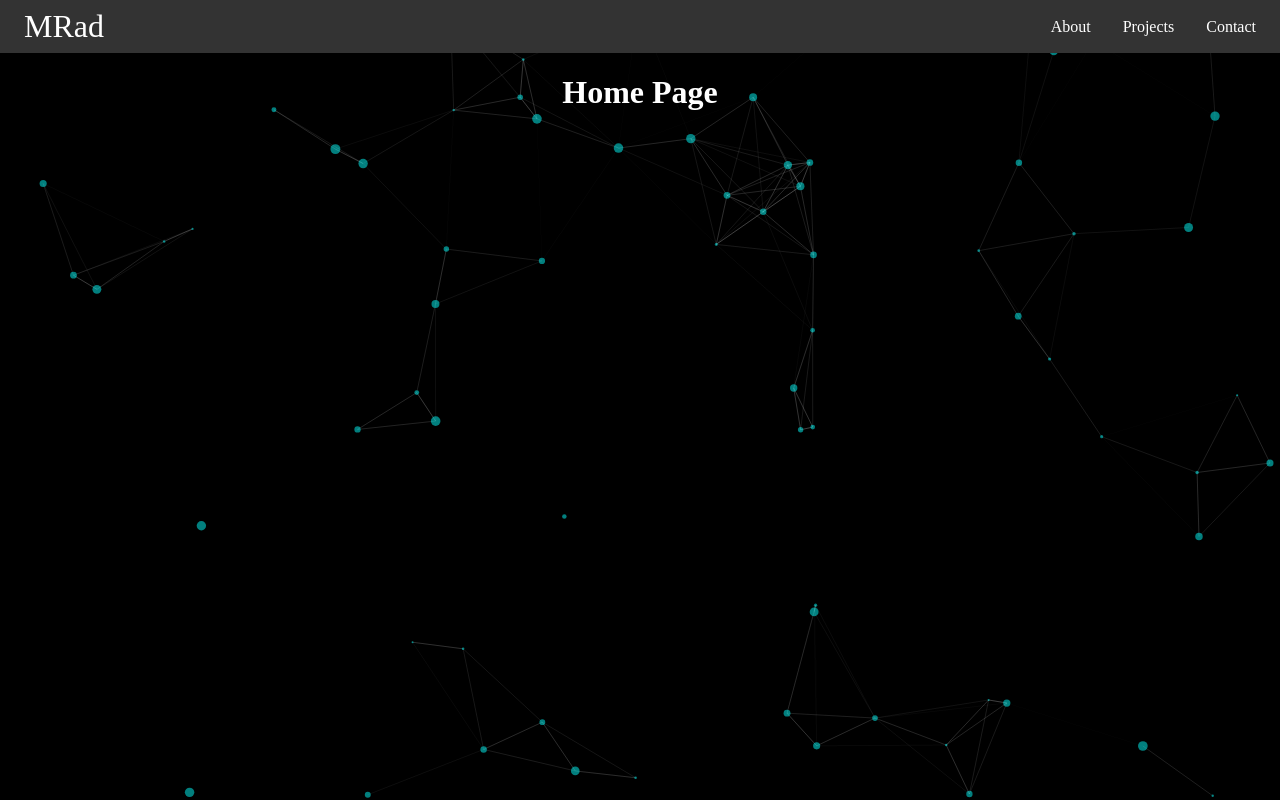
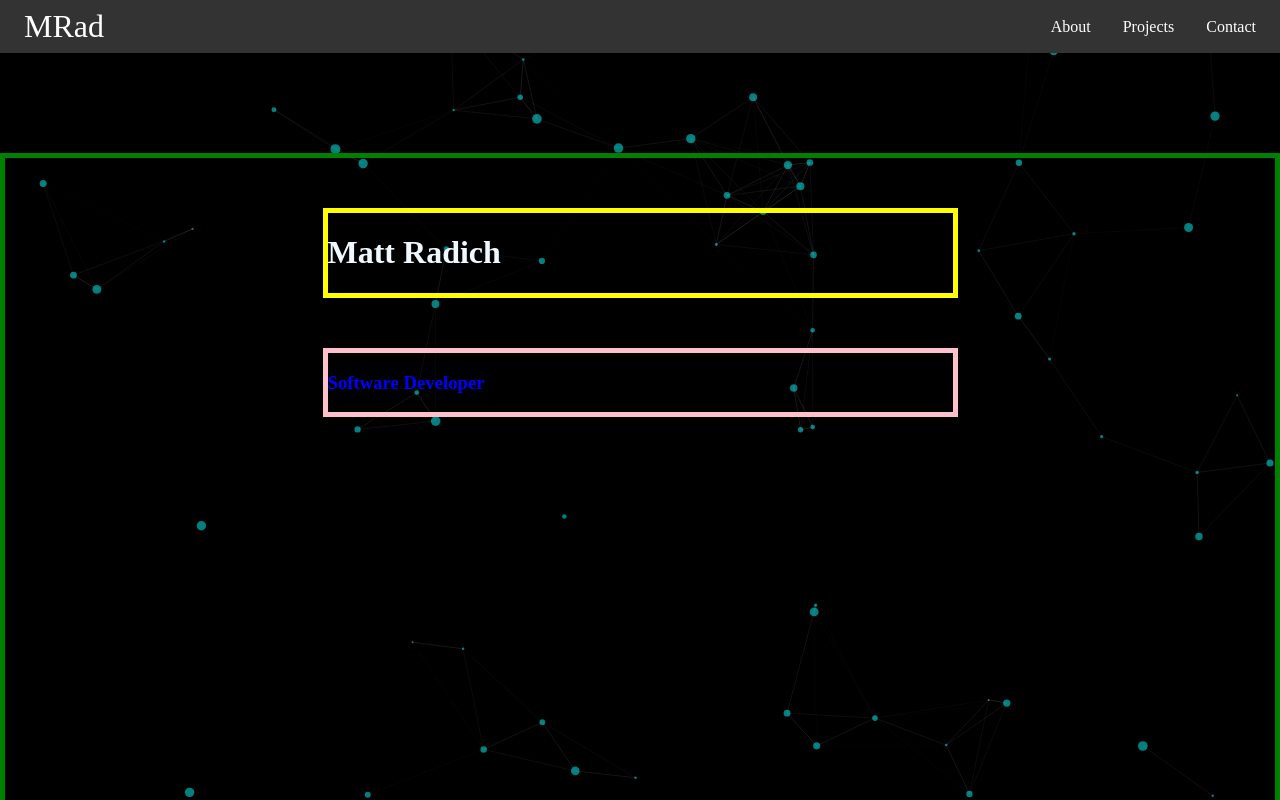
Before and after one commit to matt-radich/Portfolio, a React (Create React App) app in the folder portfolio/: page / in a window 1280 px wide. Shown: the top 800 px of the page. Built offline with nearby package versions, Linux system fonts and the light colour scheme.

Commit message:
home page styles started

```diff
--- a/portfolio/src/App.js
+++ b/portfolio/src/App.js
@@ -11,21 +11,21 @@ import Home from './components/Home';
 
 function App() {
   return (
-  <div className="app">
+  <>
 
     <Navbar />
     <ParticleBackground />
-    <div className='main-container'>
+
     <Routes>
         <Route path='/' element={<Home />} />
         <Route path='/about' element={<About />} />
         <Route path='/projects' element={<Projects />} />
         <Route path='/contact' element={<Contact />} />
       </Routes>
-    </div>
+
+  </>
 
 
-  </div>
   )
 }
 
--- a/portfolio/src/components/Home.jsx
+++ b/portfolio/src/components/Home.jsx
@@ -1,10 +1,21 @@
 import React from "react"
 import '../css/home.css'
-import { Link } from 'react-router-dom'
+
 
 function Home () {
   return (
-    <h1 className="home-title">Home Page</h1>
+    <>
+
+      <div className="home-wrapper">
+        <div className="name-container">
+          <h1 className="name-title">Matt Radich</h1>
+        </div>
+        <div className="dev-title-container">
+          <h3 classname="dev-title">Software Developer</h3>
+        </div>
+      </div>
+    </>
+
   )
 }
 
--- a/portfolio/src/components/ParticleBackground.jsx
+++ b/portfolio/src/components/ParticleBackground.jsx
@@ -67,7 +67,7 @@ const particlesLoaded = (container) => {
             color: "#ffffff",
             distance: 150,
             enable: true,
-            opacity: 0.15,
+            opacity: 0.07,
             width: 1,
           },
           collisions: {
--- a/portfolio/src/css/home.css
+++ b/portfolio/src/css/home.css
@@ -1,4 +1,22 @@
-.home-title {
-  color: white;
-  text-align: center;
+.name-container {
+  border: yellow 5px solid;
+  width: 50%;
+  margin: 50px;
 }
+.name-title {
+  color: aliceblue;
+}
+.home-wrapper {
+  display: flex;
+  align-items: center;
+  flex-direction: column;
+  height: 100vh;
+  z-index: 1;
+  border: green 5px solid;
+  margin-top: 100px;
+}
+.dev-title-container {
+  width: 50%;
+  border: pink 5px solid;
+  color: blue;
+}
```
